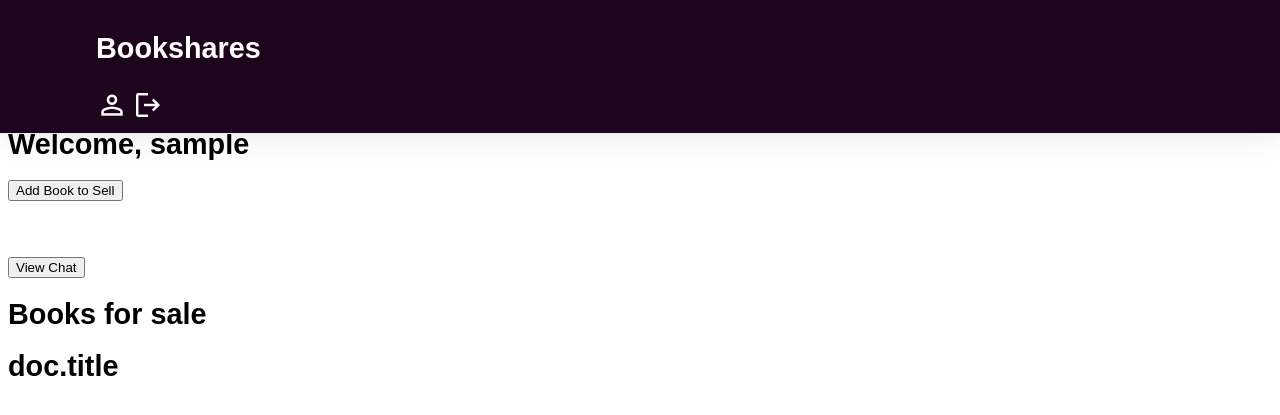
After one commit to software-students-fall2022/final-project-project5team10, a Flask app: template app/templates/account.html in a window 1280 px wide. The commit adds this page. Shown: the top 415 px of the page. Run offline with Flask 2, Linux system fonts and the light colour scheme; the template is opened without the code that fills it: most values are stand-ins (such as "Sample title", 1, 10 or a date in 2020).

Commit message:
add routes and corresponding html and css files for the account page

```diff
--- a/app/app.py
+++ b/app/app.py
@@ -146,10 +146,21 @@ def logout():
     # flash('You have been logged out.  Bye bye!') # pass a special message to the template
     return redirect(url_for('authenticate'))
 
-@app.route('/account')
+@app.route('/add_book')
+@flask_login.login_required
+def add_book(user_id):
+    pass
+
+@app.route('/view_chat')
+@flask_login.login_required
+def view_chat():
+    pass
+
+@app.route('/account/<user_id>')
 @flask_login.login_required
 def display_account():
     pass
+
 ################## run server ##################
 if __name__=='__main__':
     app.run(host='0.0.0.0', port=3000)
--- a/app/static/css/wrapper.css
+++ b/app/static/css/wrapper.css
@@ -55,10 +55,11 @@ nav {
   text-decoration: none;
 }
 
+
 .nav-content {
-  display: flex;
+  /* display: flex;
   justify-content: space-between;
-  align-items: center;
+  align-items: center; */
   flex-wrap: nowrap;
 }
 
@@ -74,6 +75,17 @@ nav {
   font-size: 2rem !important;
 }
 
+.nav-right{
+  display: flex;
+  justify-content: space-between;
+  align-items: right;
+}
+
+.nav-left{
+    display: flex;
+    justify-content: space-between;
+    align-items: left;
+  }
 /* Typography */
 h1 {
   font-size: 1.8rem;
--- /dev/null
+++ b/app/templates/account.html
@@ -0,0 +1,30 @@
+{% extends 'wrapper.html' %}
+{% block container %}
+<!DOCTYPE html>
+<html lang="en">
+
+    <head>
+        <meta charset="UTF-8">
+        <title></title>
+        <link rel="stylesheet" href="../static/css/styles.css"/>
+    </head>
+    <body>
+        <form method="POST">
+            <h1>Welcome, {{username}}</h1>
+            <div></div>
+              <button type = "submit" formaction="{{ url_for('add_book')}}">Add Book to Sell</button>
+            </div>
+            <div class="action">
+              <button type = "submit" formaction="{{ url_for('view_chat')}}">View Chat</button>
+            </div>
+          </form>
+
+        <h1> Books for sale </h1>
+        {% for doc in docs %}
+            <h1> doc.title</h1>
+        {%endfor%}
+
+    </body>
+</html>
+
+{% endblock %}
```
Also changed, not shown: app/static/css/account.css (added).
